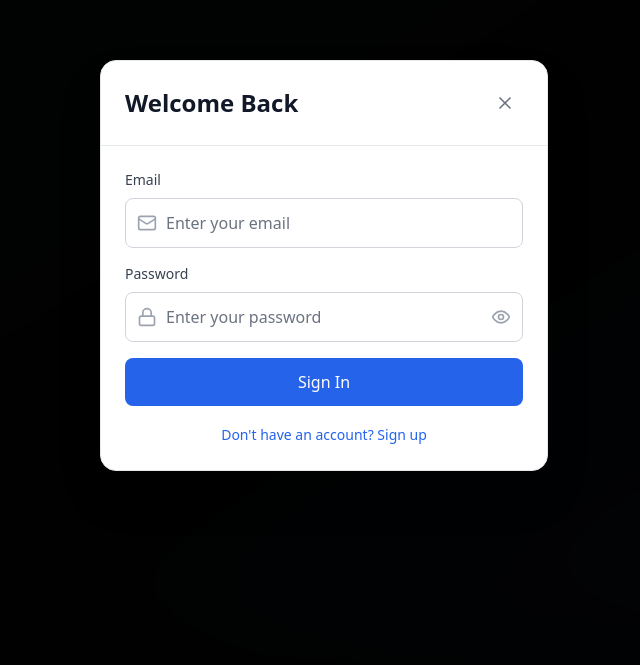
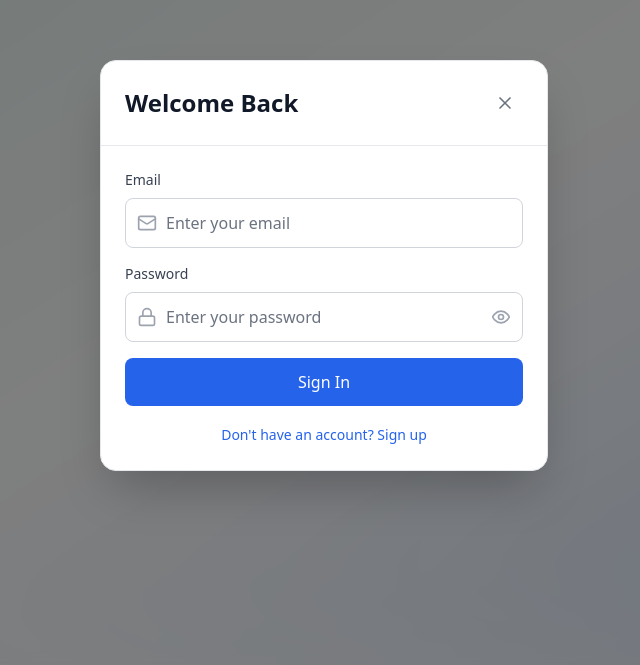
Before and after one commit to myselfaryan/Habit-Flow, a React (Vite) app: page /app in a window 1280 px wide. Shown: the part 135-800 px from the top of the page, without its empty margins (316-956 px from the left). Built offline with nearby package versions, Linux system fonts and the light colour scheme; no server answers.

Commit message:
Fix AuthGuard background to respect theme

```diff
--- a/src/components/auth/AuthGuard.tsx
+++ b/src/components/auth/AuthGuard.tsx
@@ -1,5 +1,6 @@
 import React, { useState, useEffect } from 'react';
 import { useAuthContext } from '../../contexts/AuthContext';
+import { useTheme } from '../../contexts/ThemeContext';
 import AuthModal from './AuthModal';
 import { Loader2, Target, AlertCircle, CheckCircle, Database } from 'lucide-react';
 import { supabase } from '../../lib/supabase';
@@ -10,6 +11,7 @@ interface AuthGuardProps {
 
 const AuthGuard: React.FC<AuthGuardProps> = ({ children }) => {
   const { isAuthenticated, loading: authLoading } = useAuthContext();
+  const { theme } = useTheme();
   const [showAuthModal, setShowAuthModal] = useState(false);
   const [connectionStatus, setConnectionStatus] = useState<'checking' | 'connected' | 'error'>('checking');
   const [connectionError, setConnectionError] = useState<string>('');
@@ -164,9 +166,17 @@ const AuthGuard: React.FC<AuthGuardProps> = ({ children }) => {
   if (!isAuthenticated) {
     return (
       <>
-        {/* Dark background */}
-        <div className="min-h-screen bg-[#030303] flex items-center justify-center">
-          <div className="absolute inset-0 bg-gradient-to-br from-emerald-500/[0.05] via-transparent to-blue-500/[0.05] blur-3xl" />
+        {/* Theme-aware background */}
+        <div className={`min-h-screen flex items-center justify-center transition-colors duration-300 ${
+          theme === 'dark'
+            ? 'bg-[#030303]'
+            : 'bg-gradient-to-br from-gray-50 via-white to-blue-50'
+        }`}>
+          <div className={`absolute inset-0 blur-3xl ${
+            theme === 'dark'
+              ? 'bg-gradient-to-br from-emerald-500/[0.05] via-transparent to-blue-500/[0.05]'
+              : 'bg-gradient-to-br from-emerald-500/[0.1] via-transparent to-blue-500/[0.1]'
+          }`} />
         </div>
 
         <AuthModal
```
